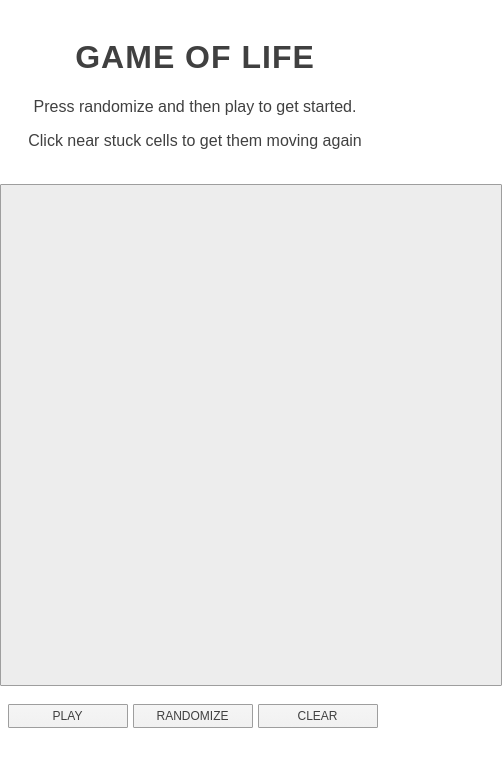
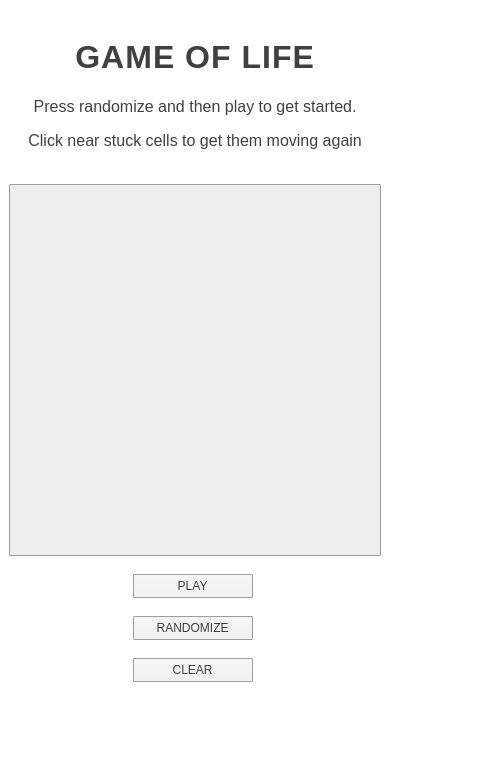
Before and after one commit to Patrick-Sawyer/game-of-life-react-app, a React (Create React App) app: page / in a window 390 px wide. Shown: the top 766 px of the page, 502 px wide, since content can reach past the window. Built offline with nearby package versions, Linux system fonts and the light colour scheme.

Commit message:
made css responsive

```diff
--- a/src/App.js
+++ b/src/App.js
@@ -3,7 +3,7 @@ import Game from "./components/game.jsx";
 
 function App() {
   return (
-    <div>
+    <div className="container">
       <center>
         <header className="header">
           <br></br>
--- a/src/components/game.jsx
+++ b/src/components/game.jsx
@@ -142,15 +142,21 @@ class Game extends Component {
       <div>
         <div className={styles.game}>{elements}</div>
         <br></br>
+        <div className={styles.buttons}>
           <button className={styles.button} onClick={this.play}>
             {this.playOrPause()}
           </button>
+          <br className="break"></br>
+          <br className="break"></br>
           <button className={styles.button} onClick={this.randomize}>
             RANDOMIZE
           </button>
+          <br className="break"></br>
+          <br className="break"></br>
           <button className={styles.button} onClick={this.clear}>
             CLEAR
           </button>
+        </div>
       </div>
     );
   }
--- a/src/css/master.module.css
+++ b/src/css/master.module.css
@@ -1,11 +1,23 @@
-body{
+body {
   color: #404040;
-  font-family: 'Montserrat', sans-serif; font-weight:400;
+  font-family: "Montserrat", sans-serif;
+  font-weight: 400;
+  width: 100vw;
+  text-align: center;
+}
 
+.container {
+  width: 100%;
+  text-align: center;
+  border: 1px solid red;
 }
 
 h1 {
   letter-spacing: 1px;
+}
+
+.header {
+  max-width: 100vw;
 }
 
 .game {
@@ -16,23 +28,28 @@ h1 {
 }
 
 .row {
-  height: 10px;
-  width: 500px;
+  height: 2%;
+  width: 100%;
   cursor: pointer;
 }
 
 .live {
   background-color: #2e2d2d;
-  height: 10px;
-  width: 10px;
+  height: 100%;
+  width: 2%;
   float: left;
 }
 
 .dead {
   background-color: #ededed;
-  height: 10px;
-  width: 10px;
+  height: 100%;
+  width: 2%;
   float: left;
+}
+
+.buttons {
+  width: 100%;
+  height: 50px;
 }
 
 .button {
@@ -48,25 +65,53 @@ h1 {
   font-family: Arial;
   display: inline-block;
   border: 1px solid #9e9e9e;
-    background-image: -webkit-gradient(linear,left top,left bottom,from(#f5f5f5),to(#f1f1f1));
-    background-image: -webkit-linear-gradient(top,#f5f5f5,#f1f1f1);
-    background-image: -moz-linear-gradient(top,#f5f5f5,#f1f1f1);
-    background-image: -o-linear-gradient(top,#f5f5f5,#f1f1f1);
-    background-image: -ms-linear-gradient(top,#f5f5f5,#f1f1f1);
-    background-image: linear-gradient(top,#f5f5f5,#f1f1f1);
+  background-image: -webkit-gradient(
+    linear,
+    left top,
+    left bottom,
+    from(#f5f5f5),
+    to(#f1f1f1)
+  );
+  background-image: -webkit-linear-gradient(top, #f5f5f5, #f1f1f1);
+  background-image: -moz-linear-gradient(top, #f5f5f5, #f1f1f1);
+  background-image: -o-linear-gradient(top, #f5f5f5, #f1f1f1);
+  background-image: -ms-linear-gradient(top, #f5f5f5, #f1f1f1);
+  background-image: linear-gradient(top, #f5f5f5, #f1f1f1);
   -webkit-border-radius: 1px;
   -moz-border-radius: 1px;
   border-radius: 1px;
-
 }
 
 .button:hover {
-    border:solid 1px #ebebeb;
+  border: solid 1px #ebebeb;
   background: #fff;
   color: #1f1f1f !important;
-    -webkit-transition: all .4s ease-in-out;
-    -moz-transition: all .4s ease-in-out;
-    -ms-transition: all .4s ease-in-out;
-    -o-transition: all .4s ease-in-out;
-    transition: all .4s ease-in-out;
+  -webkit-transition: all 0.4s ease-in-out;
+  -moz-transition: all 0.4s ease-in-out;
+  -ms-transition: all 0.4s ease-in-out;
+  -o-transition: all 0.4s ease-in-out;
+  transition: all 0.4s ease-in-out;
 }
+
+.buttons br {
+  display: none;
+}
+
+@media only screen and (max-width: 400px) {
+  .buttons br {
+    display: inline-block;
+  }
+}
+
+@media (max-height: 700px) and (max-width: 400px) {
+  p {
+    display: none;
+  }
+}
+
+@media only screen and (max-width: 500px) {
+  .game {
+    width: 95vw;
+    height: 95vw;
+  }
+}
```
Lines whose indentation alone changed are shown as unchanged.
